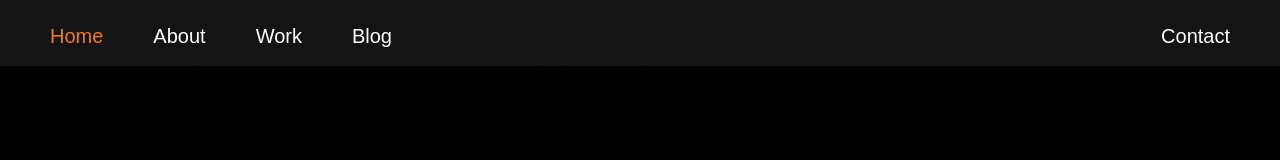
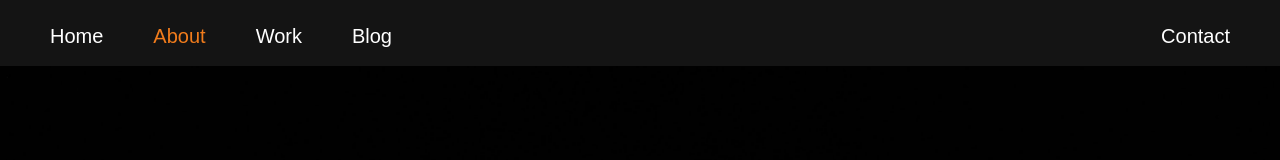
Before and after one commit to webdevjscoder/project_portfolio, a React (Create React App) app: page /about in a window 1280 px wide. Shown: the top 160 px of the page. Built offline with nearby package versions, Linux system fonts and the light colour scheme.

Commit message:
fix navbar bug

```diff
--- a/src/components/navbar/Navbar.js
+++ b/src/components/navbar/Navbar.js
@@ -111,7 +111,51 @@
             color2: '',
             color3: '',
             color4: '',
-            color5: ''
+            color5: '',
+        }
+    }
+
+    componentDidMount() {
+        if (window.location.pathname === '/') {
+            this.setState({
+                color1: '#F17C1C',
+                color2: '',
+                color3: '',
+                color4: '',
+                color5: ''
+            })
+        } else if (window.location.pathname === '/about') {
+            this.setState({
+                color1: '',
+                color2: '#F17C1C',
+                color3: '',
+                color4: '',
+                color5: ''
+            })
+        } else if (window.location.pathname === '/work') {
+            this.setState({
+                color1: '',
+                color2: '',
+                color3: '#F17C1C',
+                color4: '',
+                color5: ''
+            })
+        } else if (window.location.pathname === '/blog') {
+            this.setState({
+                color1: '',
+                color2: '',
+                color3: '',
+                color4: '#F17C1C',
+                color5: ''
+            })
+        } else if (window.location.pathname === '/contact') {
+            this.setState({
+                color1: '',
+                color2: '',
+                color3: '',
+                color4: '',
+                color5: '#F17C1C'
+            })
         }
     }
 
```
Also changed, not shown: 1 other file (tests, documents, lock files or other folders).
